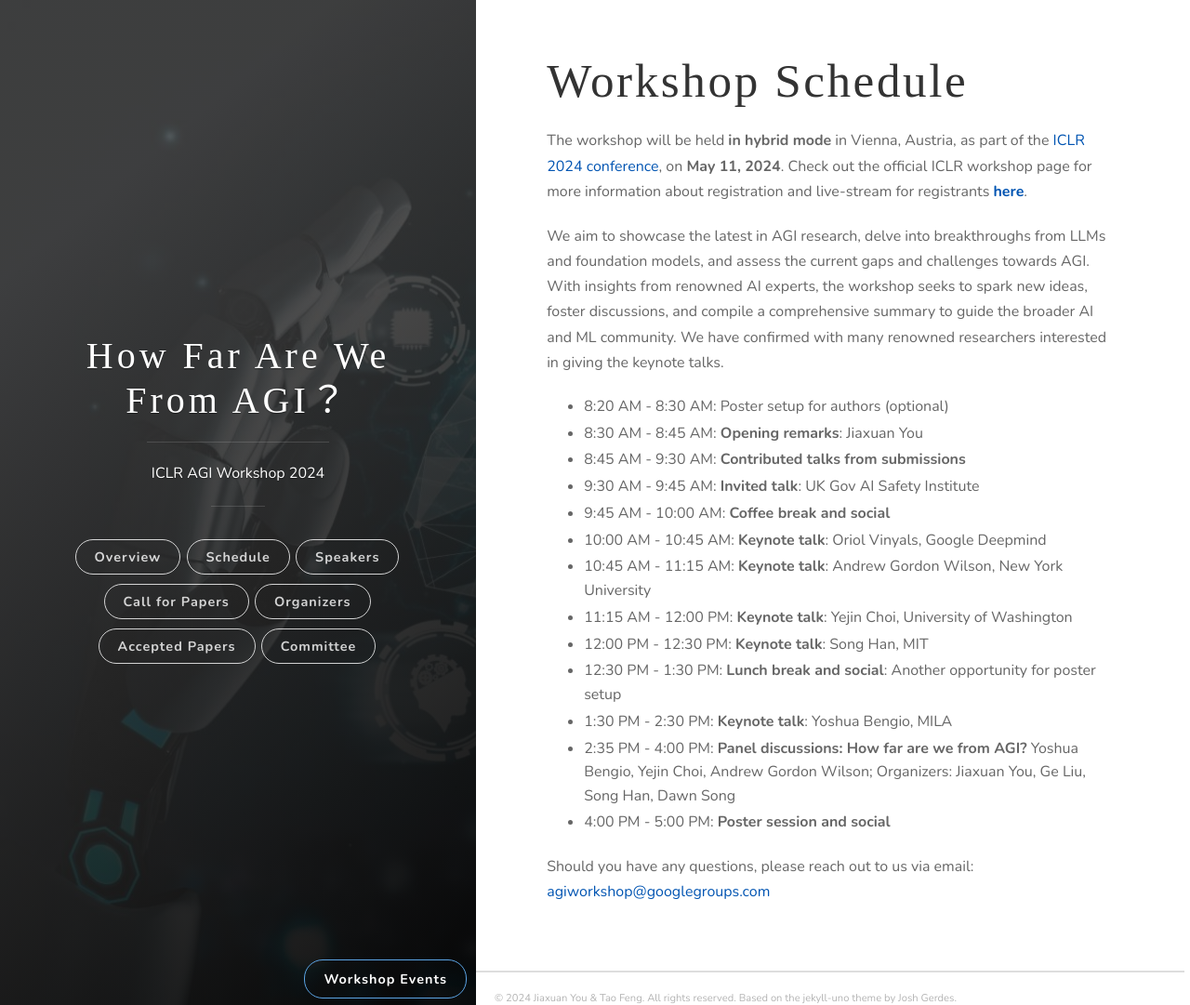
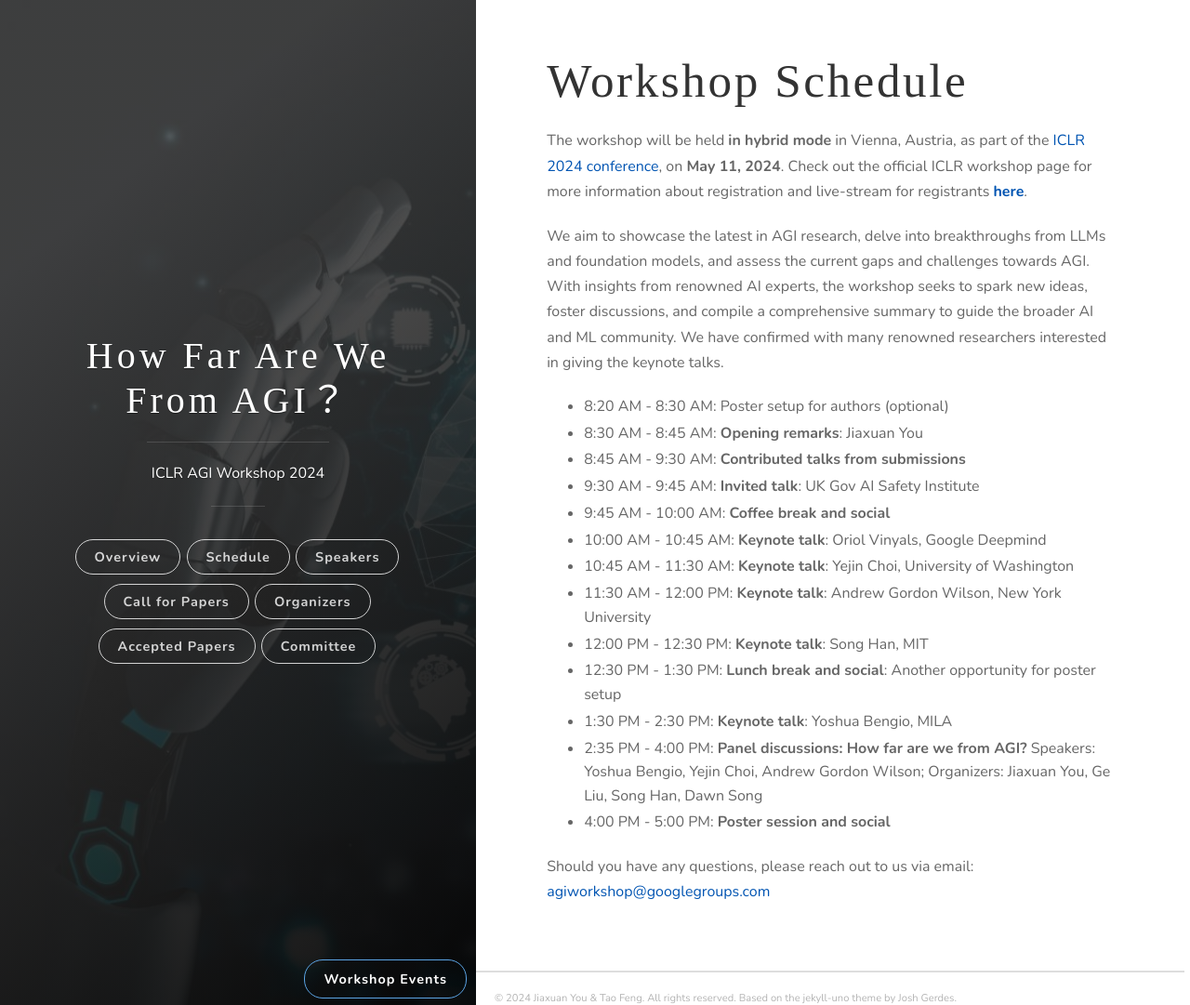
Before and after one commit to AGIWorkshop/agiworkshop.github.io, a Jekyll site: the page built from _posts/2024/schedule.md, in a window 1280 px wide and 1081 px high. Shown: the whole window at 93% size. Built offline with Jekyll 4.4.1, drawn with Linux system fonts in a browser that asks for light colours; some web fonts are replaced.

Commit message:
Update schedule.md

```diff
--- a/_posts/2024/schedule.md
+++ b/_posts/2024/schedule.md
@@ -15,12 +15,12 @@ We aim to showcase the latest in AGI research, delve into breakthroughs from LLM
 - 9:30 AM - 9:45 AM: **Invited talk**: UK Gov AI Safety Institute
 - 9:45 AM - 10:00 AM: **Coffee break and social**
 - 10:00 AM - 10:45 AM: **Keynote talk**: Oriol Vinyals, Google Deepmind
-- 10:45 AM - 11:15 AM: **Keynote talk**: Andrew Gordon Wilson, New York University
-- 11:15 AM - 12:00 PM: **Keynote talk**: Yejin Choi, University of Washington
+- 10:45 AM - 11:30 AM: **Keynote talk**: Yejin Choi, University of Washington
+- 11:30 AM - 12:00 PM: **Keynote talk**: Andrew Gordon Wilson, New York University
 - 12:00 PM - 12:30 PM: **Keynote talk**: Song Han, MIT
 - 12:30 PM - 1:30 PM: **Lunch break and social**: Another opportunity for poster setup
 - 1:30 PM - 2:30 PM: **Keynote talk**: Yoshua Bengio, MILA
-- 2:35 PM - 4:00 PM: **Panel discussions: How far are we from AGI?** Yoshua Bengio, Yejin Choi, Andrew Gordon Wilson; Organizers: Jiaxuan You, Ge Liu, Song Han, Dawn Song
+- 2:35 PM - 4:00 PM: **Panel discussions: How far are we from AGI?** Speakers: Yoshua Bengio, Yejin Choi, Andrew Gordon Wilson; Organizers: Jiaxuan You, Ge Liu, Song Han, Dawn Song
 - 4:00 PM - 5:00 PM: **Poster session and social**
 
 
```
